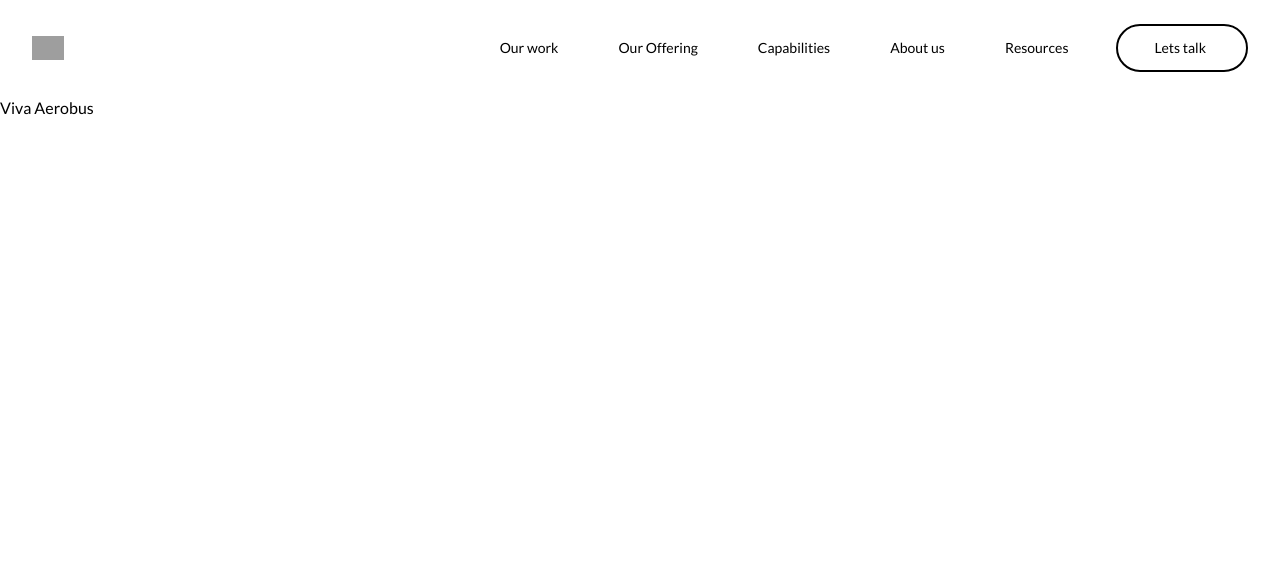
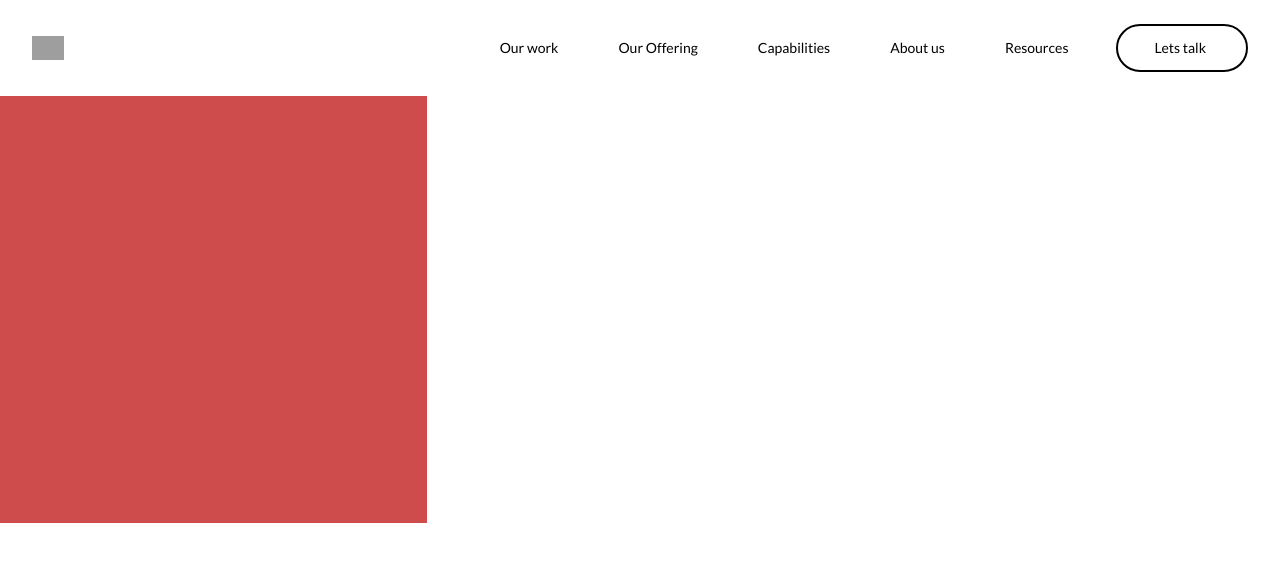
Before and after one commit to KvinZav/umvel-remote, a Next.js app: page /cases/1 in a window 1280 px wide. Shown: the top 562 px of the page. Built offline with nearby package versions, Linux system fonts and the light colour scheme; grey boxes are pictures that could not be loaded.

Commit message:
fix: colors

```diff
--- a/pages/cases/[id].tsx
+++ b/pages/cases/[id].tsx
@@ -1,34 +1,29 @@
 import { environment } from '@environments/index';
 import { CASE_FETCHER } from '@fetcher/clients';
 import { get } from '@fetcher/get';
-import { CasesDataInterface } from '@interfaces/cases-data/cases.interface';
+import CasesHero from '@modules/cases/CasesHero';
 import { useRouter } from 'next/router';
 import React from 'react';
 import useSWR from 'swr';
 
 const CasesPage = () => {
+
   const router = useRouter()
   const { id } = router.query
 
   const { data: event } = useSWR(environment.CASES_URL, get, {revalidateOnFocus: false})
-
   if(!event || typeof id !== 'string') return;
 
   const caseData = CASE_FETCHER(event, id)
-
-
-  if (!caseData) {
-    return;
-  }
-
-  const { title } = caseData
+  if (!caseData) return;
 
   return(
     <>
-      <h1>{title}</h1>
+      <CasesHero
+        caseData={caseData}
+      />
     </>
   )
 }
 
-
 export default CasesPage;
--- /dev/null
+++ b/src/components/modules/cases/CasesHero.tsx
@@ -0,0 +1,22 @@
+import { CaseAttributes } from '@interfaces/cases-data/cases.interface';
+import React from 'react';
+
+const CasesHero = ({caseData : CaseAttributes}) => {
+  return(
+    <section
+      className="grid grid-cols-3 grid-rows-3"
+    >
+      <div className="col-span-1 aspect-square bg-prisma-red">
+
+      </div>
+      <div className="col-span-2 row-span-2 aspect-square">
+
+      </div>
+      <div className="col-span-1 aspect-square">
+
+      </div>
+    </section>
+  )
+}
+
+export default CasesHero;
```
Also changed, not shown: mock/cases.json.
